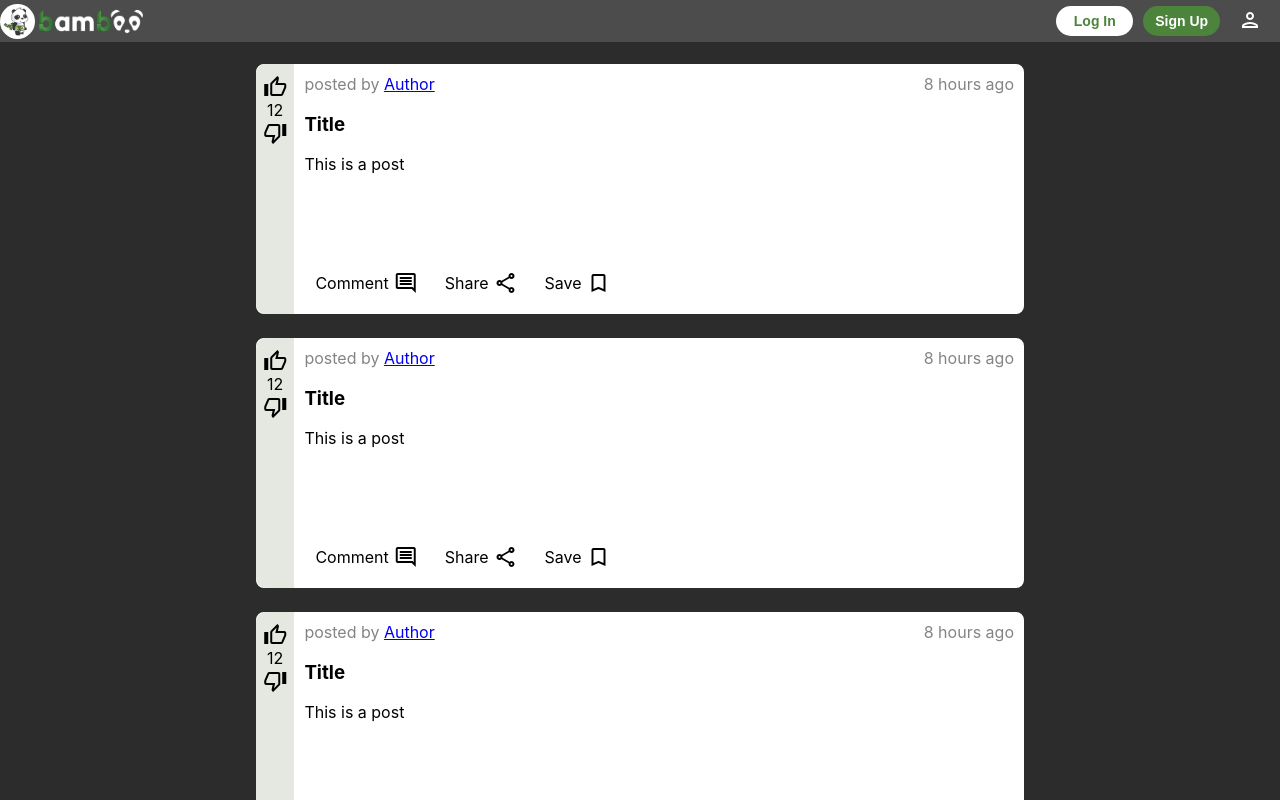
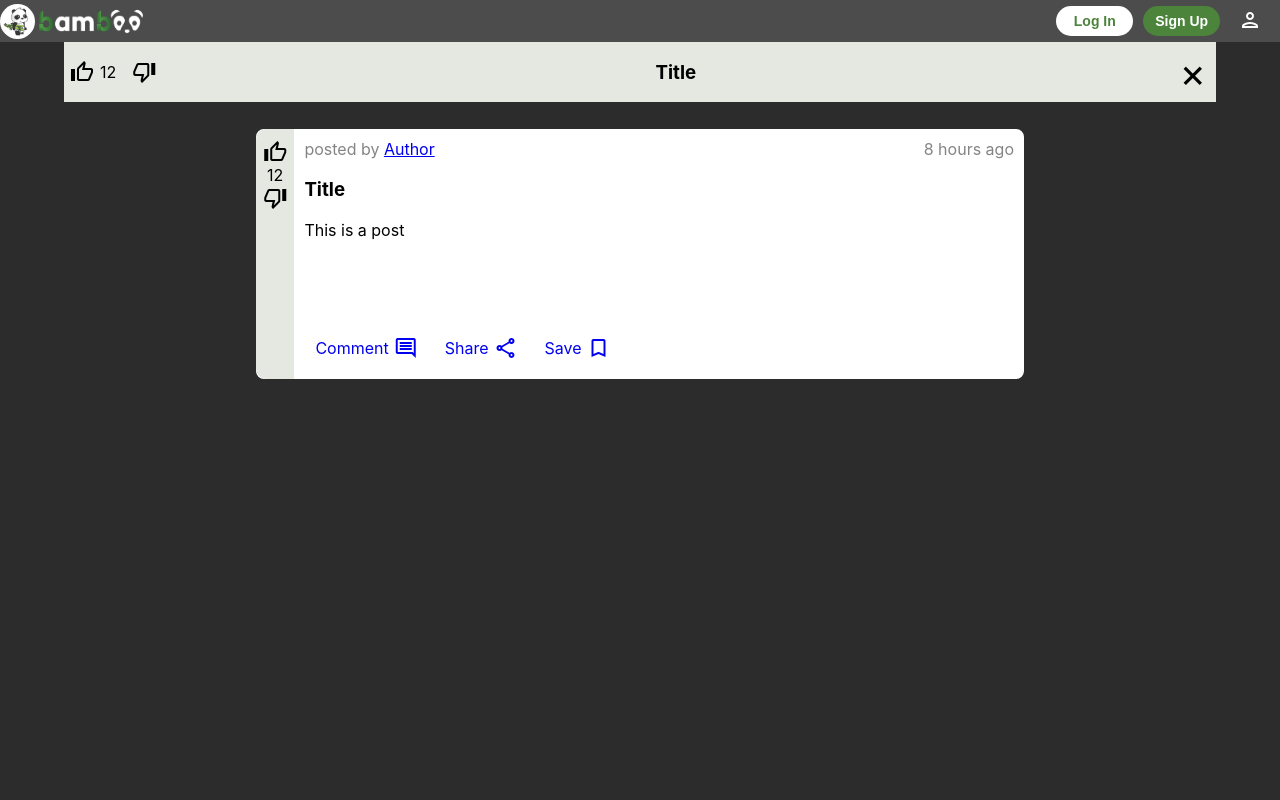
Before and after one commit to phunky-panda94/bamboo, a React (Create React App) app in the folder client/: page / in a window 1280 px wide. Shown: the top 800 px of the page. Built offline with nearby package versions, Linux system fonts and the light colour scheme.

Commit message:
added post header

```diff
--- a/client/src/App.js
+++ b/client/src/App.js
@@ -2,15 +2,18 @@ import { BrowserRouter as Router, Routes, Route } from 'react-router-dom';
 import Header from './header/Header';
 import Feed from './feed/Feed';
 import Form from './form/Form';
+import Post from './post/Post';
 
 function App() {
     return (
         <Router>
             <Header/>
-            <Form type="Register"/>
-            <Feed/>
+            <Post />
             {/* <Routes>
-                <Route exact path="/" />
+                <Route exact path="/">
+                    <Form type="Register"/>
+                    <Feed/>
+                <Route/>
                 <Route path="/posts" />
                 <Route path="/profile"/>
             </Routes> */}
--- a/client/src/feed/Feed.js
+++ b/client/src/feed/Feed.js
@@ -1,15 +1,13 @@
 import './Feed.css';
-import Post from '../post/Post';
+import PostCard from '../post/PostCard';
 
 function Feed() {
     return (
         <div className="flex flex-jc-c">
             <div className="feed flex flex-col flex-ai-c">
-                <Post/>
-                <Post/>
-                <Post/>
-                <Post/>
-                <Post/>
+                <PostCard/>
+                <PostCard/>
+                <PostCard/>
             </div>
         </div>
     )
--- a/client/src/form/Form.js
+++ b/client/src/form/Form.js
@@ -23,11 +23,11 @@ function Form(props) {
                             <button className="bg-dark-green white btn" type="submit">{type === 'Login' ? 'Log In': 'Register'}</button>
                             {type === 'Login' ?
                                 <span className="small-font">
-                                    Forgot your <a className="dark-green">username</a> or <a className="dark-green">password</a>?
+                                    Forgot your <a className="dark-green" href="/">username</a> or <a className="dark-green" href="/">password</a>?
                                 </span>
                             :
                                 <span className="small-font">
-                                    Already a panda? <a className="dark-green">Log in</a>
+                                    Already a panda? <a className="dark-green" href="/">Log in</a>
                                 </span>
                             }
                         </form>
--- a/client/src/index.css
+++ b/client/src/index.css
@@ -7,6 +7,10 @@ body {
         sans-serif;
     -webkit-font-smoothing: antialiased;
     -moz-osx-font-smoothing: grayscale;
+}
+
+a {
+    text-decoration: none;
 }
 
 .border {
--- a/client/src/post/Post.css
+++ b/client/src/post/Post.css
@@ -1,65 +1,4 @@
 .post {
-    border: 2px solid #2c2c2c;
-    border-radius: 10px;
-    height: 250px;
-    width: 60vw;
-}
-
-.post:hover {
-    border: 2px solid #80b24b;
-    cursor: pointer;
-}
-
-.post-votes {
-    border-radius: 10px 0 0 10px;
-    padding-top: 10px;
-    width: 5%;
-}
-
-.vote-btn {
-    background-color: transparent;
-    border: none;
-    cursor: pointer;
-    text-align: center;
-    text-decoration: none;
-}
-
-.vote-btn:hover {
-    color: #ffffff;
-    background-color: #acaca7;
-}
-
-.post-content {
-    padding: 10px;
-    width: 95%;
-}
-
-.post-details {
+    height: 100%;
     width: 100%;
 }
-
-.post-btns > a {
-    border: 1px solid transparent;
-    padding-left: 10px;
-    padding-right: 10px;
-    padding-top: 8px;
-    padding-bottom: 8px;
-}
-
-.post-btns > a:hover {
-    border: 1px solid #acaca7;
-    border-radius: 5px;
-    background-color: #e5e8e1;
-}
-
-a:hover {
-    cursor: pointer;
-}
-
-.author {
-    text-decoration: underline;
-}
-
-.post-btns > a > span {
-    margin-right: 5px;
-}
--- a/client/src/post/Post.js
+++ b/client/src/post/Post.js
@@ -1,37 +1,12 @@
 import './Post.css';
+import PostHeader from './PostHeader';
+import PostCard from './PostCard';
 
 function Post() {
     return (
-        <div className="bg-white post flex">
-            <div className="bg-light-grey post-votes flex flex-col flex-ai-c">
-                <button className="vote-btn material-icons-outlined">thumb_up</button>
-                12
-                <button className="vote-btn material-icons-outlined">thumb_down</button>
-            </div>
-            <div className="post-content flex flex-col flex-jc-sb">
-                <div className="post-details">
-                    <div className="dark-grey flex flex-jc-sb">
-                        <span>posted by <a className="author" href="/">Author</a></span>
-                        <span>8 hours ago</span>
-                    </div>
-                    <h3>Title</h3>
-                    <p>This is a post</p>
-                </div>
-                <div className="post-btns flex flex-row">
-                    <a className="flex flex-row flex-ai-c">
-                        <span>Comment</span>
-                        <span className="material-icons-outlined">comment</span>
-                    </a>
-                    <a className="flex flex-row flex-ai-c">
-                        <span>Share</span>
-                        <span className="material-icons-outlined">share</span>
-                    </a>
-                    <a className="flex flex-row flex-ai-c">
-                        <span>Save</span>
-                        <span className="material-icons-outlined">bookmark_border</span>
-                    </a>
-                </div>
-            </div>
+        <div className="post flex flex-col flex-jc-c flex-ai-c">
+            <PostHeader />
+            <PostCard />
         </div>
     )
 }
--- /dev/null
+++ b/client/src/post/PostCard.css
@@ -0,0 +1,65 @@
+.post-card {
+    border: 2px solid #2c2c2c;
+    border-radius: 10px;
+    height: 250px;
+    width: 60vw;
+}
+
+.post-card:hover {
+    border: 2px solid #80b24b;
+    cursor: pointer;
+}
+
+.post-votes {
+    border-radius: 10px 0 0 10px;
+    padding-top: 10px;
+    width: 5%;
+}
+
+.vote-btn {
+    background-color: transparent;
+    border: none;
+    cursor: pointer;
+    text-align: center;
+    text-decoration: none;
+}
+
+.vote-btn:hover {
+    color: #ffffff;
+    background-color: #acaca7;
+}
+
+.post-content {
+    padding: 10px;
+    width: 95%;
+}
+
+.post-details {
+    width: 100%;
+}
+
+.post-btns > a {
+    border: 1px solid transparent;
+    padding-left: 10px;
+    padding-right: 10px;
+    padding-top: 8px;
+    padding-bottom: 8px;
+}
+
+.post-btns > a:hover {
+    border: 1px solid #acaca7;
+    border-radius: 5px;
+    background-color: #e5e8e1;
+}
+
+a:hover {
+    cursor: pointer;
+}
+
+.author {
+    text-decoration: underline;
+}
+
+.post-btns > a > span {
+    margin-right: 5px;
+}
--- /dev/null
+++ b/client/src/post/PostCard.js
@@ -0,0 +1,39 @@
+import './PostCard.css';
+
+function PostCard() {
+    return (
+        <div className="bg-white post-card flex">
+            <div className="bg-light-grey post-votes flex flex-col flex-ai-c">
+                <button className="vote-btn material-icons-outlined">thumb_up</button>
+                12
+                <button className="vote-btn material-icons-outlined">thumb_down</button>
+            </div>
+            <div className="post-content flex flex-col flex-jc-sb">
+                <div className="post-details">
+                    <div className="dark-grey flex flex-jc-sb">
+                        <span>posted by <a className="author" href="/">Author</a></span>
+                        <span>8 hours ago</span>
+                    </div>
+                    <h3>Title</h3>
+                    <p>This is a post</p>
+                </div>
+                <div className="post-btns flex flex-row">
+                    <a className="flex flex-row flex-ai-c" href="/">
+                        <span>Comment</span>
+                        <span className="material-icons-outlined">comment</span>
+                    </a>
+                    <a className="flex flex-row flex-ai-c" href="/">
+                        <span>Share</span>
+                        <span className="material-icons-outlined">share</span>
+                    </a>
+                    <a className="flex flex-row flex-ai-c" href="/">
+                        <span>Save</span>
+                        <span className="material-icons-outlined">bookmark_border</span>
+                    </a>
+                </div>
+            </div>
+        </div>
+    )
+}
+
+export default PostCard;
--- /dev/null
+++ b/client/src/post/PostHeader.css
@@ -0,0 +1,15 @@
+.post-header {
+    position: sticky;
+    top: 5.25vh;
+    width: 90%;
+    margin-bottom: 25px;
+}
+
+.post-header-close {
+    font-size: 40px;
+    margin-right: 10px;
+}
+
+.post-header-close:hover {
+    cursor: pointer;
+}
--- /dev/null
+++ b/client/src/post/PostHeader.js
@@ -0,0 +1,20 @@
+import './PostCard.css';
+import './PostHeader.css';
+
+function PostHeader() {
+    return (
+        <div className="bg-light-grey post-header flex flex-jc-sb flex-ai-c">
+            <div className="bg-light-grey flex flex-row flex-ai-c">
+                <button className="vote-btn material-icons-outlined">thumb_up</button>
+                12
+                <button className="vote-btn material-icons-outlined">thumb_down</button>
+            </div>
+            <h3>Title</h3>
+            <div className="post-header-close flex flex-ai-c">
+                <span>&times;</span>
+            </div>
+        </div>
+    )
+}
+
+export default PostHeader;
```
